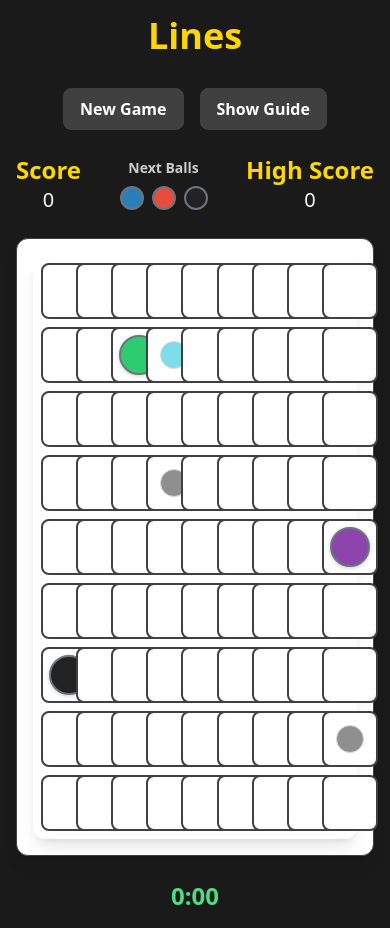
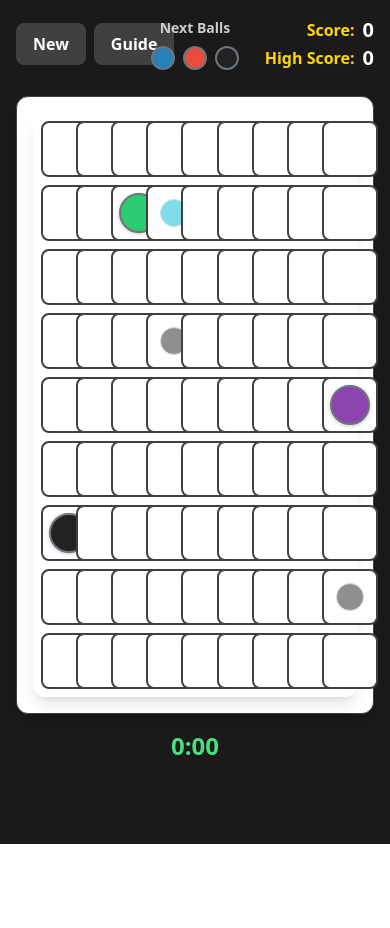
Before and after one commit to janschupke/lines, a React (Vite) app: page / in a window 390 px wide. After the commit the page ends 844 px from the top, so only its background shows below. Built offline with nearby package versions, Linux system fonts and the light colour scheme.

Commit message:
Remove isMobile

```diff
--- a/src/App.tsx
+++ b/src/App.tsx
@@ -7,12 +7,6 @@ function App() {
   return (
     <div className="min-h-screen bg-game-bg-primary text-game-text-primary p-4">
       <div className="max-w-7xl mx-auto">
-        <header className="text-center mb-8">
-          <h1 className="text-4xl font-bold text-game-text-accent mb-4">
-            Lines
-          </h1>
-        </header>
-
         <main>
           <Game showGuide={showGuide} setShowGuide={setShowGuide} />
         </main>
--- a/src/components/game/Board.tsx
+++ b/src/components/game/Board.tsx
@@ -27,9 +27,8 @@ const Board: React.FC<BoardProps> = ({
   onCellHover,
   onCellLeave,
 }) => {
-  const { isMobile, handleTouchStart, handleTouchEnd, getMobileValues } =
+  const { handleTouchStart, handleTouchEnd } =
     useMobileOptimization();
-  const mobileValues = getMobileValues();
 
   // Convert pathTrail to a Set for fast lookup
   const pathSet = pathTrail
@@ -37,7 +36,7 @@ const Board: React.FC<BoardProps> = ({
     : new Set();
 
   // Calculate incoming ball size (50% of cell width)
-  const incomingBallSize = isMobile ? "w-[18px] h-[18px]" : "w-[28px] h-[28px]"; // Smaller on mobile
+  const incomingBallSize = "w-[28px] h-[28px]";
 
   // Check if any animation is in progress
   const isAnimationInProgress =
@@ -139,7 +138,7 @@ const Board: React.FC<BoardProps> = ({
             key={key}
             className={`rounded-lg flex items-center justify-center transition-colors duration-200 box-border relative border-2 ${
               isAnimationInProgress ? "cursor-default" : "cursor-pointer"
-            } ${cellBgClass} ${borderClass} ${isMobile ? "w-12 h-12" : "w-cell h-cell"}`}
+            } ${cellBgClass} ${borderClass} w-cell h-cell`}
             onClick={() => handleCellClick(cell.x, cell.y)}
             onMouseEnter={() => handleCellHover(cell.x, cell.y)}
             onMouseLeave={handleCellLeave}
@@ -147,14 +146,6 @@ const Board: React.FC<BoardProps> = ({
             onTouchEnd={(e) => handleCellTouchEnd(e, cell.x, cell.y)}
             role="button"
             tabIndex={isAnimationInProgress ? -1 : 0}
-            style={{
-              minHeight: isMobile
-                ? `${mobileValues.touchTargetSize}px`
-                : undefined,
-              minWidth: isMobile
-                ? `${mobileValues.touchTargetSize}px`
-                : undefined,
-            }}
           >
             {cell.ball && !hideBall && (
               <span
@@ -162,7 +153,7 @@ const Board: React.FC<BoardProps> = ({
                   cell.active
                     ? "shadow-[0_0_16px_4px_theme(colors.game.shadow.glow),0_0_0_4px_theme(colors.game.shadow.glow)] border-game-border-accent"
                     : "shadow-[0_1px_4px_theme(colors.game.shadow.ball)]"
-                } ${popping ? "z-20 animate-pop-ball" : "animate-move-ball"} bg-ball-${cell.ball.color} ${isMobile ? "w-9 h-9" : "w-ball h-ball"}`}
+                } ${popping ? "z-20 animate-pop-ball" : "animate-move-ball"} bg-ball-${cell.ball.color} w-ball h-ball`}
                 title={cell.ball.color}
               />
             )}
--- a/src/components/game/Game.tsx
+++ b/src/components/game/Game.tsx
@@ -2,9 +2,9 @@ import React from "react";
 import Board from "./Board";
 import GameEndDialog from "../ui/GameEndDialog";
 import MovingBall from "../ui/MovingBall";
-import MobileControls from "./MobileControls";
+
 import { useGameState } from "../../game/state";
-import { useMobileOptimization } from "../../hooks/useMobileOptimization";
+
 import { useHighScore } from "../../hooks/useHighScore";
 import { formatTime } from "../../utils/formatters";
 import { getGameSpacing } from "../../utils/helpers";
@@ -36,7 +36,7 @@ const Game: React.FC<GameProps> = ({
   initialBoard,
   initialNextBalls,
 }) => {
-  const { isMobile } = useMobileOptimization();
+
   const [gameState, gameActions] = useGameState(initialBoard, initialNextBalls);
   const { highScore, isNewHighScore, checkAndUpdateHighScore, resetNewHighScoreFlag } = useHighScore();
 
@@ -89,92 +89,76 @@ const Game: React.FC<GameProps> = ({
   }
 
   return (
-    <div
-      className={`flex flex-col items-center ${isMobile ? "space-y-4 px-2" : "space-y-6"}`}
-    >
-      {/* Top Controls */}
-      <div className={`flex ${isMobile ? "gap-2" : "gap-4"} items-center`}>
+    <div className="flex flex-col items-center">
+      {/* Single-line Top Panel */}
+      <div className="flex items-center w-full relative mb-6" style={{ maxWidth: "600px" }}>
+        <div className="flex gap-2 flex-1">
           <button
             onClick={startNewGame}
-          className={`bg-game-button-primary hover:bg-game-button-hover text-game-text-primary font-semibold rounded-lg border border-game-border-default cursor-pointer transition-colors ${
-            isMobile ? "px-3 py-2 text-sm" : "px-4 py-2"
-          }`}
+            className="bg-game-button-primary hover:bg-game-button-hover text-game-text-primary font-semibold rounded-lg border border-game-border-default cursor-pointer transition-colors px-4 py-2"
           >
-          New Game
+            New
           </button>
 
           <button
             onClick={() => setShowGuide(!showGuide)}
-          className={`font-semibold rounded-lg border border-game-border-default cursor-pointer transition-colors ${
+            className={`font-semibold rounded-lg border border-game-border-default cursor-pointer transition-colors px-4 py-2 ${
               showGuide
                 ? "bg-game-button-accent text-black hover:bg-game-button-accent-hover"
                 : "bg-game-button-primary text-game-text-primary hover:bg-game-button-hover"
-          } ${isMobile ? "px-3 py-2 text-sm" : "px-4 py-2 text-base"}`}
+            }`}
           >
-          {showGuide ? "Hide Guide" : "Show Guide"}
+            Guide
           </button>
         </div>
 
-      {/* Game Info Row - Score, Incoming Balls, High Score */}
-      <div
-        className={`flex items-center justify-between w-full ${isMobile ? "max-w-full px-2" : "max-w-2xl"}`}
-      >
-        {/* Current Score */}
-        <div className="text-center">
-          <div
-            className={`font-bold text-game-text-accent ${isMobile ? "text-lg" : "text-2xl"}`}
-          >
-            Score
-          </div>
-          <div
-            className={`text-game-text-primary ${isMobile ? "text-lg" : "text-xl"}`}
-            data-testid="score-value"
-          >
-            {score}
-          </div>
-        </div>
-
-        {/* Incoming Balls Panel */}
-        <div className="flex flex-col items-center">
-          <div
-            className={`text-game-text-secondary font-semibold mb-2 ${isMobile ? "text-xs" : "text-sm"}`}
-          >
+        {/* Center: Next Balls - absolutely centered */}
+        <div className="flex flex-col items-center absolute left-1/2 transform -translate-x-1/2">
+          <div className="text-game-text-secondary font-semibold mb-2 text-sm">
             Next Balls
           </div>
-          <div className={`flex ${isMobile ? "gap-1" : "gap-2"}`}>
+          <div className="flex gap-2">
             {nextBalls.map((color, index) => (
               <div
                 key={index}
-                className={`rounded-full bg-ball-${color} border-2 border-game-border-ball shadow-sm ${
-                  isMobile ? "w-4 h-4" : "w-6 h-6"
-                }`}
+                className={`rounded-full bg-ball-${color} border-2 border-game-border-ball shadow-sm w-6 h-6`}
                 title={color}
               />
             ))}
           </div>
         </div>
 
-        {/* High Score */}
-        <div className="text-center">
-          <div
-            className={`font-bold text-game-text-accent ${isMobile ? "text-lg" : "text-2xl"}`}
+        {/* Right: Score and High Score stacked */}
+        <div className="flex flex-col items-end flex-1">
+          <div className="flex items-center gap-2">
+            <span className="font-bold text-game-text-accent text-base">
+              Score:
+            </span>
+            <span
+              className="text-game-text-primary font-bold text-xl"
+              data-testid="score-value"
             >
-            High Score
+              {score}
+            </span>
           </div>
-          <div
-            className={`text-game-text-primary ${isMobile ? "text-lg" : "text-xl"}`}
+          <div className="flex items-center gap-2">
+            <span className="font-bold text-game-text-accent text-base">
+              High Score:
+            </span>
+            <span
+              className="text-game-text-primary font-bold text-xl"
               data-testid="high-score-value"
             >
               {highScore}
+            </span>
           </div>
         </div>
       </div>
 
       {/* Game Board */}
       <div
-        className={`bg-game-bg-board border border-game-border-default rounded-xl shadow-lg ${
-          isMobile ? "p-2" : "p-4"
-        }`}
+        className="bg-game-bg-board border border-game-border-default rounded-xl shadow-lg p-4"
+        style={{ maxWidth: "600px" }}
       >
         <Board
           board={board}
@@ -192,12 +176,8 @@ const Game: React.FC<GameProps> = ({
       </div>
 
       {/* Timer */}
-      <div className="text-center">
-        <div
-          className={`font-bold text-game-text-success ${
-            isMobile ? "text-xl" : "text-2xl"
-          }`}
-        >
+      <div className="text-center mt-4" style={{ maxWidth: "600px" }}>
+        <div className="font-bold text-game-text-success text-2xl">
           {formatTime(timer)}
         </div>
       </div>
@@ -205,25 +185,16 @@ const Game: React.FC<GameProps> = ({
       {/* Guide Panel */}
       {showGuide && (
         <div
-          className={`w-full bg-game-bg-secondary border border-game-border-default rounded-xl shadow-lg ${
-            isMobile ? "max-w-full px-4 py-4" : "max-w-2xl p-6"
-          }`}
+          className="w-full bg-game-bg-secondary border border-game-border-default rounded-xl shadow-lg p-6"
+          style={{ maxWidth: "600px" }}
         >
-          <h3
-            className={`font-bold mb-4 text-game-text-accent text-center ${
-              isMobile ? "text-lg" : "text-xl"
-            }`}
-          >
+          <h3 className="font-bold mb-4 text-game-text-accent text-center text-xl">
             How to Play
           </h3>
-          <div
-            className={`space-y-2 text-game-text-secondary ${
-              isMobile ? "text-xs" : "text-sm"
-            }`}
-          >
-            <p>• {isMobile ? "Tap" : "Click"} on a ball to select it</p>
+          <div className="space-y-2 text-game-text-secondary text-sm">
+            <p>• Click on a ball to select it</p>
             <p>
-              • {isMobile ? "Tap" : "Click"} on an empty cell to move the ball
+              • Click on an empty cell to move the ball
             </p>
             <p>• Form lines of 5+ balls to clear them</p>
             <p>
@@ -235,14 +206,10 @@ const Game: React.FC<GameProps> = ({
             <p>• Game ends when board is full</p>
           </div>
           <div className="mt-4">
-            <h4
-              className={`font-bold text-game-text-accent mb-2 ${
-                isMobile ? "text-xs" : "text-sm"
-              }`}
-            >
+            <h4 className="font-bold text-game-text-accent mb-2 text-sm">
               Scoring:
             </h4>
-            <table className={`w-full ${isMobile ? "text-xs" : "text-xs"}`}>
+            <table className="w-full text-xs">
               <tbody>
                 <tr className="text-game-text-accent">
                   <td>5 balls:</td>
@@ -267,11 +234,7 @@ const Game: React.FC<GameProps> = ({
               </tbody>
             </table>
           </div>
-          <div
-            className={`mt-3 text-game-text-accent font-semibold text-center ${
-              isMobile ? "text-xs" : "text-sm"
-            }`}
-          >
+          <div className="mt-3 text-game-text-accent font-semibold text-center text-sm">
             Good luck!
           </div>
         </div>
@@ -288,11 +251,7 @@ const Game: React.FC<GameProps> = ({
         />
       )}
 
-      <MobileControls
-        onNewGame={startNewGame}
-        showGuide={showGuide}
-        onToggleGuide={() => setShowGuide(!showGuide)}
-      />
+
     </div>
   );
 };
--- a/src/components/game/MobileControls.tsx
+++ /dev/null
@@ -1,87 +0,0 @@
-import React from "react";
-import { useMobileOptimization } from "../../hooks/useMobileOptimization";
-
-interface MobileControlsProps {
-  onNewGame: () => void;
-  onPause?: () => void;
-  onResume?: () => void;
-  isPaused?: boolean;
-  showGuide: boolean;
-  onToggleGuide: () => void;
-}
-
-const MobileControls: React.FC<MobileControlsProps> = ({
-  onNewGame,
-  onPause,
-  onResume,
-  isPaused = false,
-  showGuide,
-  onToggleGuide,
-}) => {
-  const { isMobile } = useMobileOptimization();
-
-  if (!isMobile) {
-    return null; // Only show on mobile
-  }
-
-  return (
-    <div className="fixed bottom-4 left-4 right-4 md:hidden z-50">
-      <div className="flex justify-center space-x-3">
-        <button
-          onClick={onNewGame}
-          className="
-            bg-game-button-primary text-game-text-primary
-            px-4 py-3 rounded-lg
-            text-base font-semibold
-            touch-manipulation
-            active:bg-game-button-hover
-            focus:outline-none focus:ring-2 focus:ring-game-border-accent
-            shadow-lg
-            min-h-[44px] min-w-[44px]
-          "
-        >
-          New Game
-        </button>
-
-        {onPause && onResume && (
-          <button
-            onClick={isPaused ? onResume : onPause}
-            className="
-              bg-game-button-accent text-black
-              px-4 py-3 rounded-lg
-              text-base font-semibold
-              touch-manipulation
-              active:bg-game-button-accent-hover
-              focus:outline-none focus:ring-2 focus:ring-game-border-accent
-              shadow-lg
-              min-h-[44px] min-w-[44px]
-            "
-          >
-            {isPaused ? "Resume" : "Pause"}
-          </button>
-        )}
-
-        <button
-          onClick={onToggleGuide}
-          className={`
-            px-4 py-3 rounded-lg
-            text-base font-semibold
-            touch-manipulation
-            focus:outline-none focus:ring-2 focus:ring-game-border-accent
-            shadow-lg
-            min-h-[44px] min-w-[44px]
-            ${
-              showGuide
-                ? "bg-game-button-accent text-black active:bg-game-button-accent-hover"
-                : "bg-game-button-primary text-game-text-primary active:bg-game-button-hover"
-            }
-          `}
-        >
-          {showGuide ? "Hide" : "Help"}
-        </button>
-      </div>
-    </div>
-  );
-};
-
-export default MobileControls;
```
Lines whose indentation alone changed are shown as unchanged.
